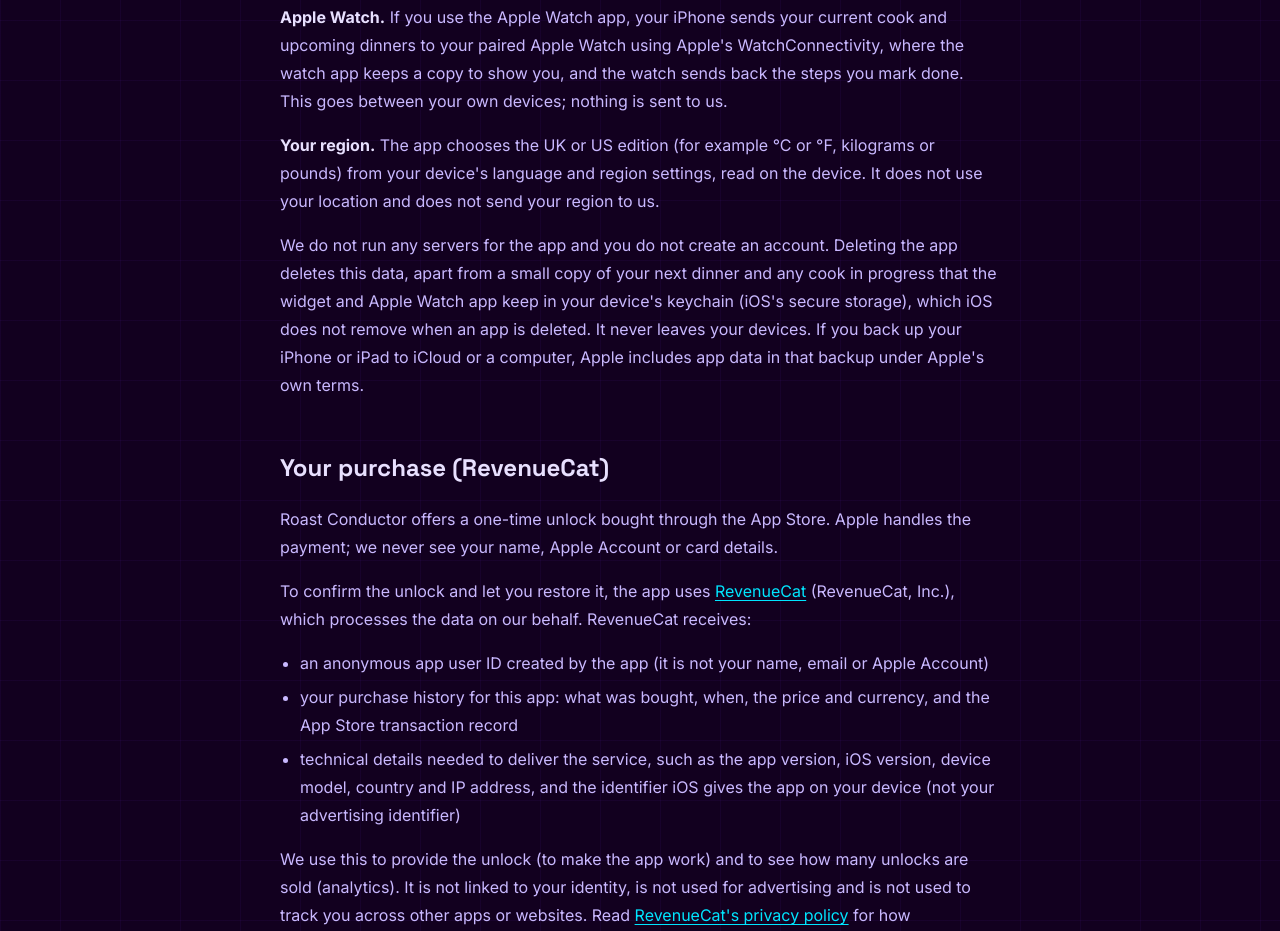
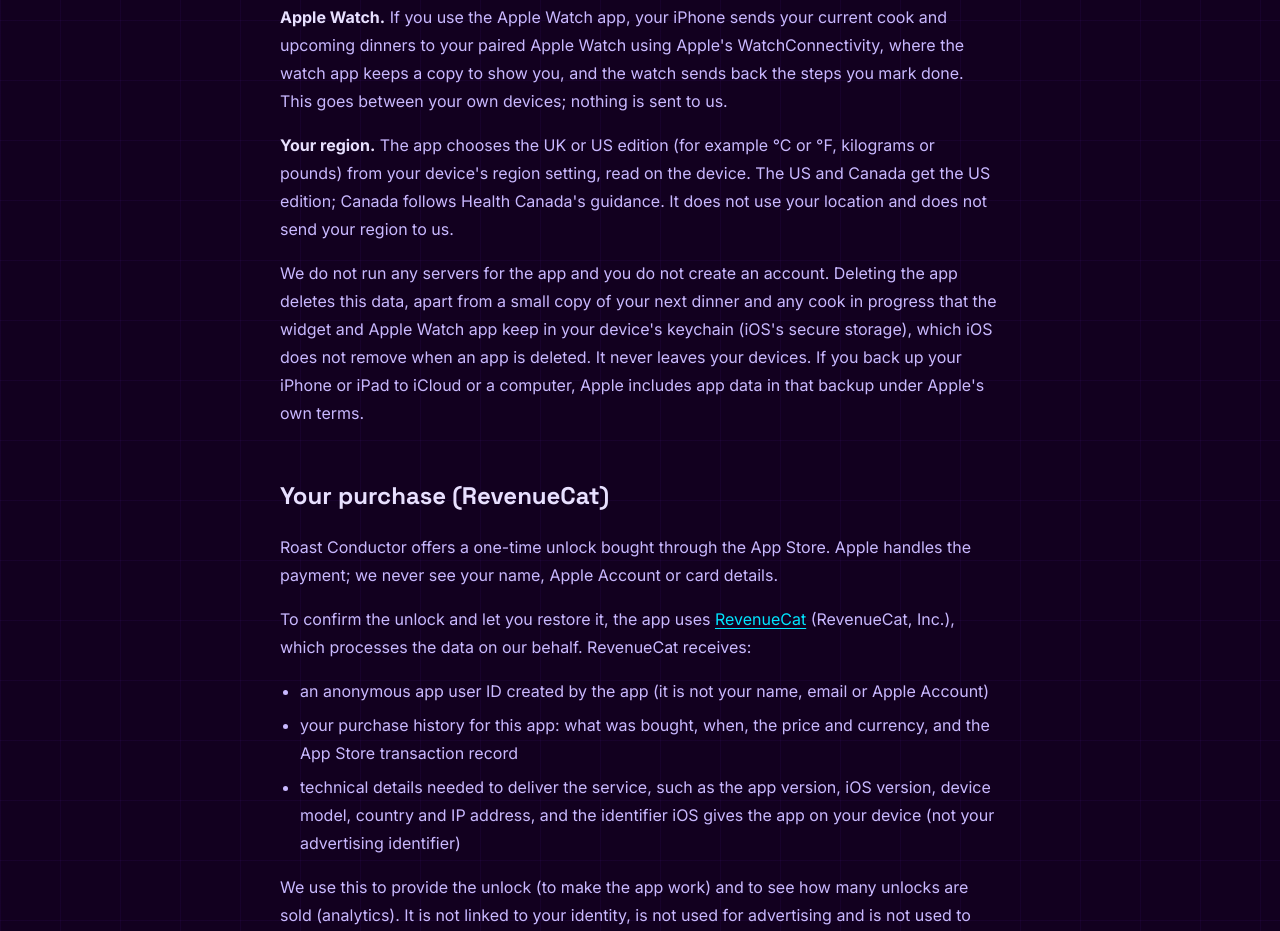
Before and after one commit to Frazzled-Productions/website, a Next.js app: page /roast-conductor/privacy in a window 1280 px wide. Shown: the part 1300-2231 px from the top of the page. Built offline with nearby package versions, Linux system fonts and the light colour scheme.

Commit message:
Roast Conductor privacy policy: the edition comes from the region setting only
The app picks the UK or US edition from the device's region, not its
language. Say so, and that the US and Canada get the US edition, with
Canada following Health Canada's guidance (Roast Conductor final audit
low 28).

```diff
--- a/app/roast-conductor/privacy/page.tsx
+++ b/app/roast-conductor/privacy/page.tsx
@@ -79,9 +79,10 @@
       </p>
       <p>
         <strong>Your region.</strong> The app chooses the UK or US edition (for
-        example °C or °F, kilograms or pounds) from your device&apos;s language and
-        region settings, read on the device. It does not use your location and does
-        not send your region to us.
+        example °C or °F, kilograms or pounds) from your device&apos;s region setting,
+        read on the device. The US and Canada get the US edition; Canada follows
+        Health Canada&apos;s guidance. It does not use your location and does not
+        send your region to us.
       </p>
       <p>
         We do not run any servers for the app and you do not create an account.
```
